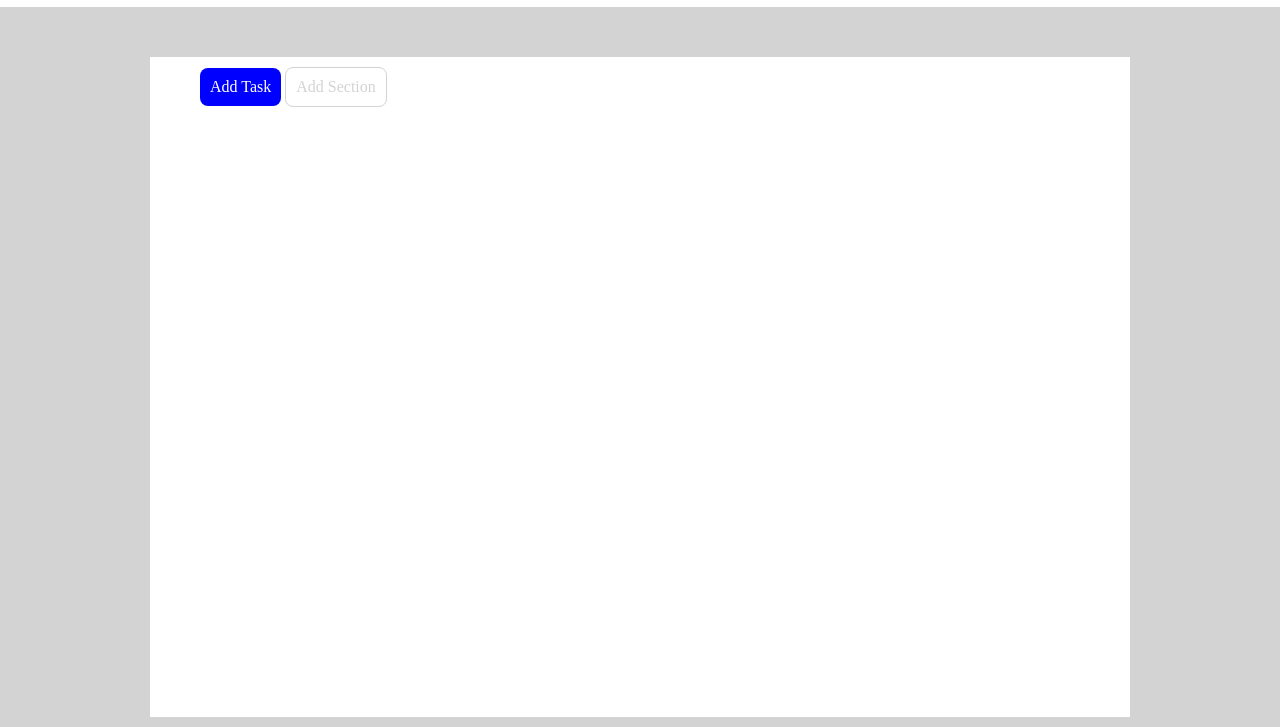
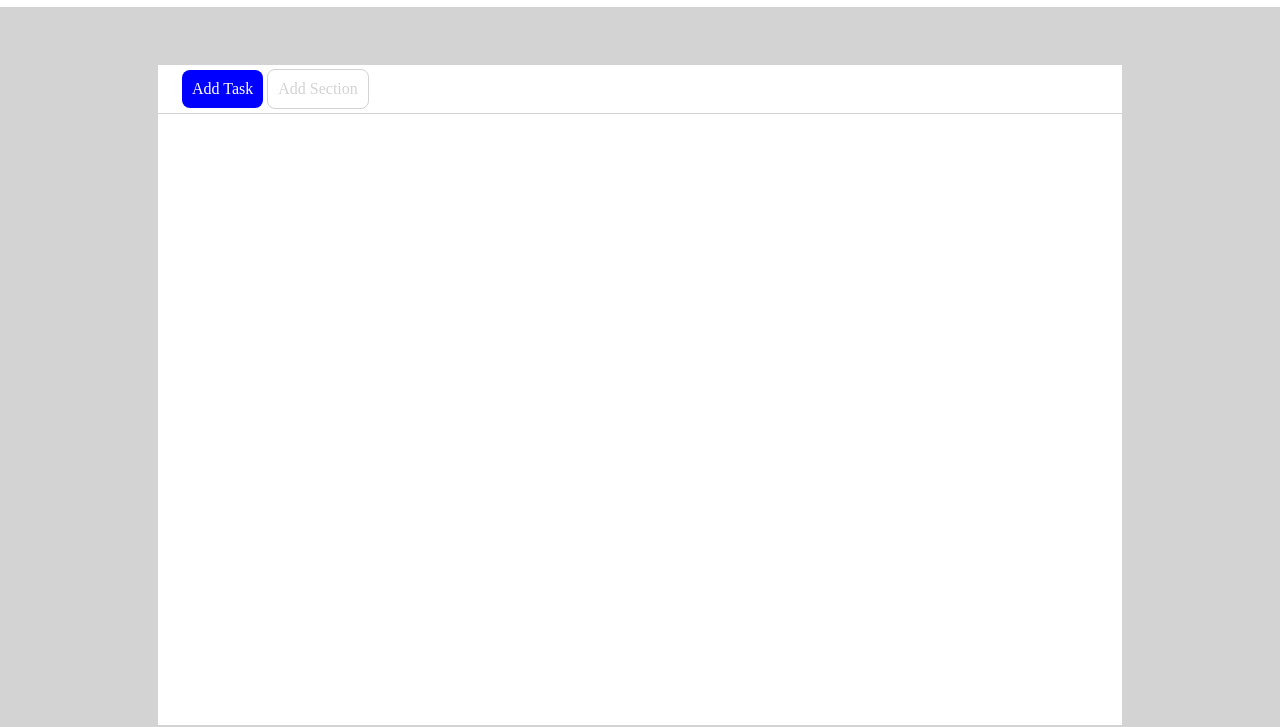
Before and after one commit to CarmeloMelito/Toboolist, a plain HTML site: page index.html in a window 1280 px wide. Shown: the part 73-800 px from the top of the page. Drawn offline with Linux system fonts and the light colour scheme.

Commit message:
feat: start main

```diff
--- a/index.html
+++ b/index.html
@@ -20,6 +20,7 @@
       <div class="button-2">Add Section</div>
  </div>
 
+<hr class="linea">
 
 </div>
 
--- a/style.css
+++ b/style.css
@@ -30,12 +30,8 @@ html,body{
 }
 
 .add{
-
-
-
-
-
-
+    padding: 4px;
+    margin-left: 20px;
 
 }
 .button-1{
@@ -60,6 +56,11 @@ html,body{
 
     background-color: white;
     height: 100%;
-    padding-left: 50px; ;
-    padding-top: 10px;
+    margin: 8px;
 }
+
+.linea{
+    background-color: lightgrey;
+    border: none;
+    height: 1px;
+}
```
